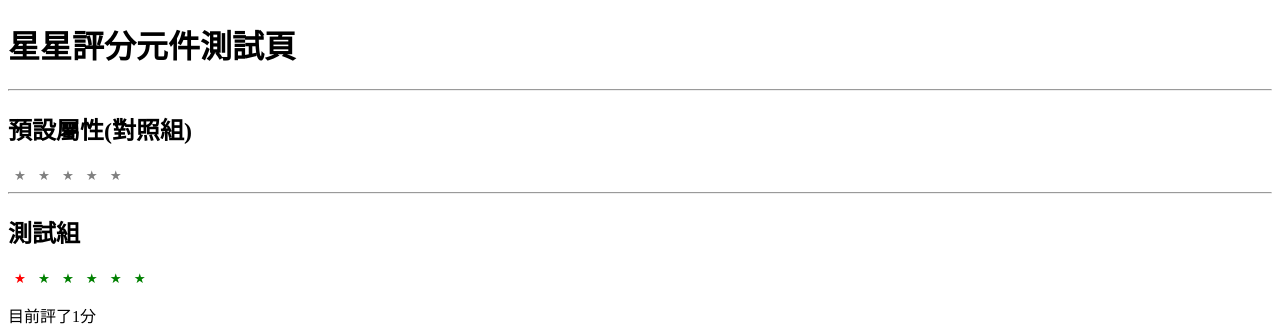
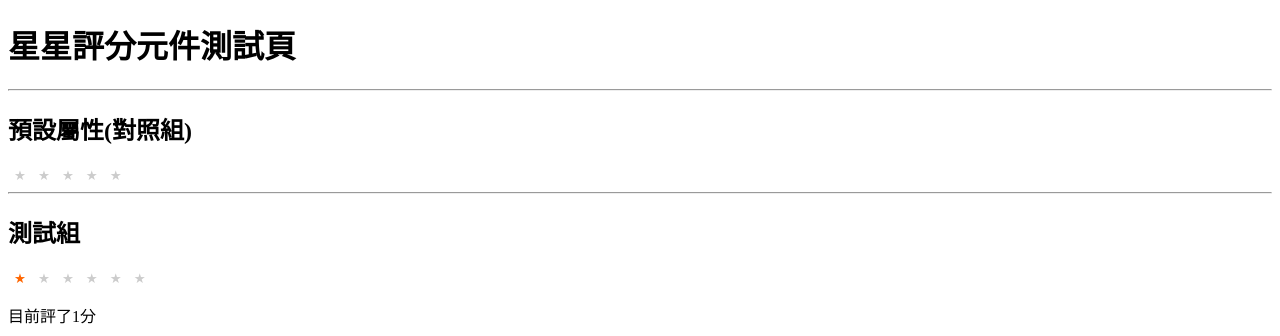
Before and after one commit to FrostAce52/next-base-main, a Next.js app: page /cs-1001/star-test in a window 1280 px wide. Shown: the top 336 px of the page. Built offline with nearby package versions, Linux system fonts and the light colour scheme.

Commit message:
star-test css style jsx

```diff
--- a/components/star/index.js
+++ b/components/star/index.js
@@ -58,17 +58,9 @@ export default function Star({
               >
                 <span
                   // 判斷星星是否要點亮。如果這個星星的分數(score)小於等於目前的評分(rating)，則套用亮起樣式
-                  style={{
-                    color:
-                      score <= rating || score <= hoverRating
-                        ? fillColor
-                        : emptyColor,
-                  }}
-                  // className={
-                  // score <= rating || score <= hoverRating
-                  //   ? styles.on
-                  //   : styles.off
-                  // }
+                  className={
+                    score <= rating || score <= hoverRating ? 'on' : 'off'
+                  }
                 >
                   &#9733;
                 </span>
@@ -76,6 +68,17 @@ export default function Star({
             )
           })}
       </div>
+      <style jsx>
+        {`
+          .on {
+            color: ${fillColor};
+          }
+
+          .off {
+            color: ${emptyColor};
+          }
+        `}
+      </style>
     </>
   )
 }
```
